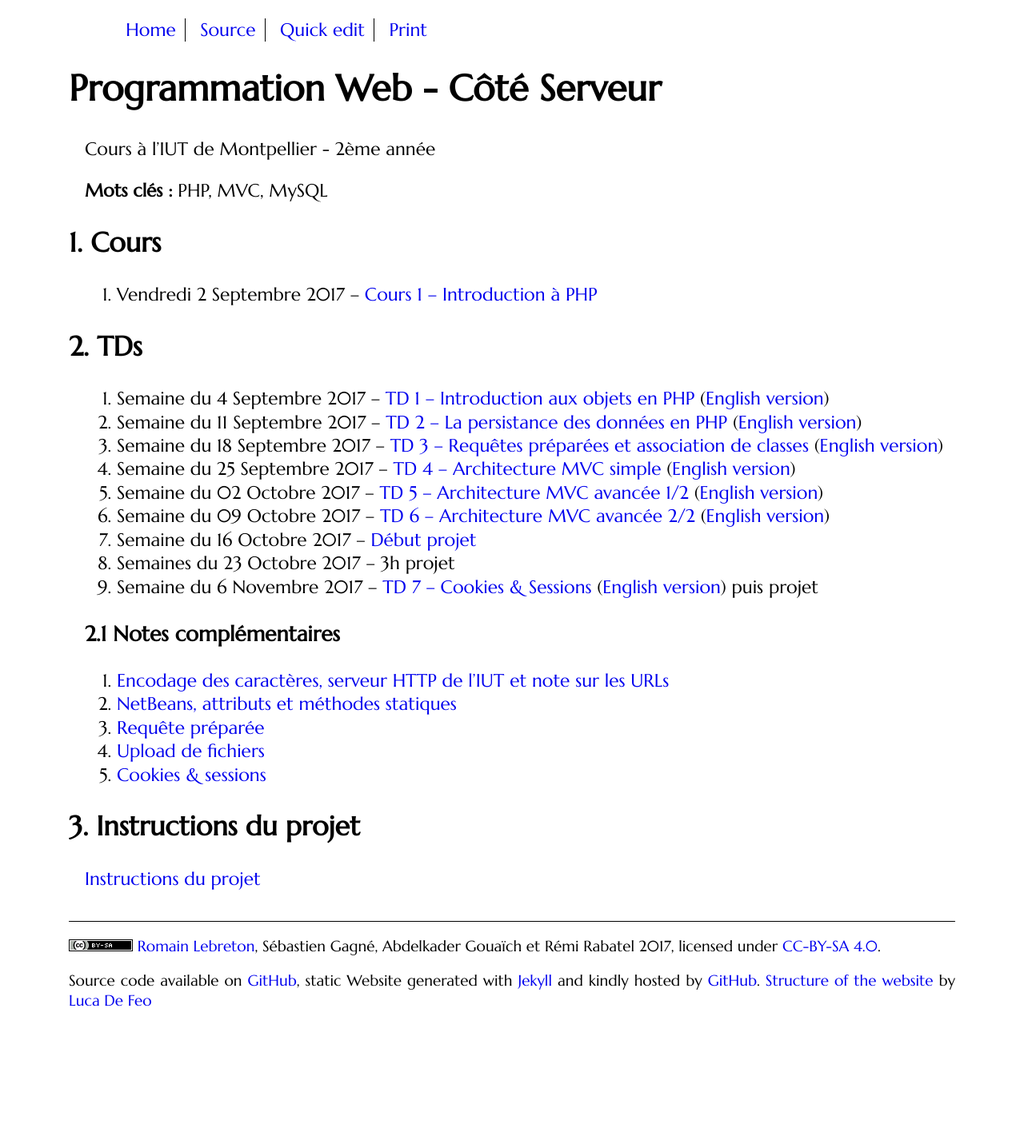
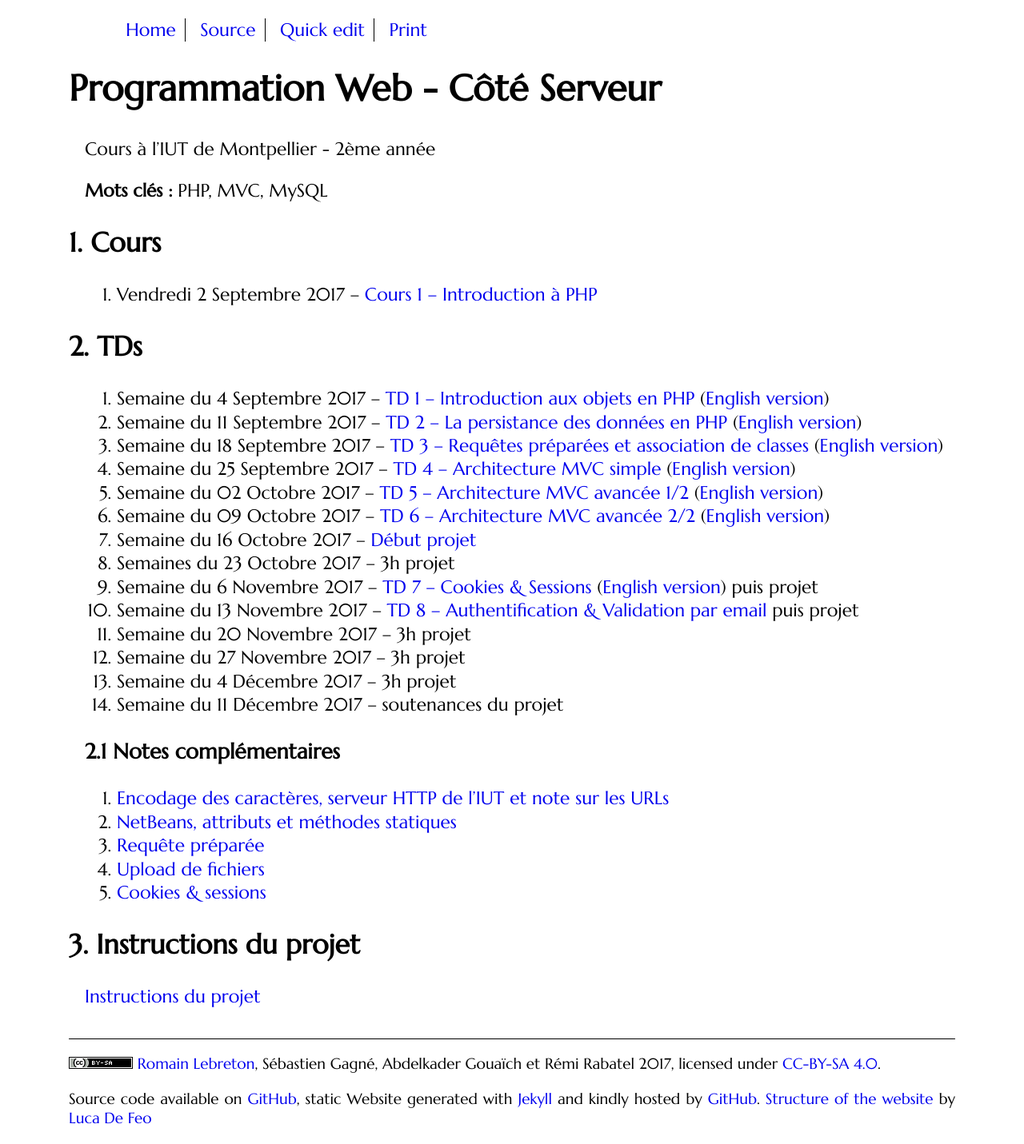
Before and after one commit to romainlebreton/R3.01-DeveloppementWeb, a Jekyll site: the page built from index.md, in a window 1280 px wide. Shown: the whole page at 80% size. Built offline with Jekyll 4.4.1, drawn with Linux system fonts in a browser that asks for light colours; some web fonts are replaced; before the commit the page ends 1283 px from its top, so only the background shows below that.

Commit message:
New week

```diff
--- a/index.md
+++ b/index.md
@@ -24,13 +24,13 @@ Cours à l'IUT de Montpellier - 2ème année
 1. Semaines du 23 Octobre 2017 -- 3h projet
 1. Semaine du 6 Novembre 2017 --
    [TD 7 -- Cookies & Sessions](tutorials/tutorial7.html) ([English version](tutorials/tutorial7-en.html)) puis projet
-<!-- 1. Semaine du 13 Novembre 2017 -- -->
-<!--    [TD 8 -- Authentification & Validation par email](tutorials/tutorial8.html) -->
-<!--    puis projet -->
-<!-- 1. Semaine du 20 Novembre 2017 --  3h projet -->
-<!-- 1. Semaine du 27 Novembre 2017 -- 3h projet -->
-<!-- 1. Semaine du 4 Décembre 2017 -- 3h projet -->
-<!-- 1. Semaine du 11 Décembre 2017 -- soutenances du projet -->
+1. Semaine du 13 Novembre 2017 --
+   [TD 8 -- Authentification & Validation par email](tutorials/tutorial8.html)
+   puis projet
+1. Semaine du 20 Novembre 2017 --  3h projet
+1. Semaine du 27 Novembre 2017 -- 3h projet
+1. Semaine du 4 Décembre 2017 -- 3h projet
+1. Semaine du 11 Décembre 2017 -- soutenances du projet
 
 ### Notes complémentaires
 
```
Also changed, not shown: assets/tut7-complement.md (+1 -1 lines).
